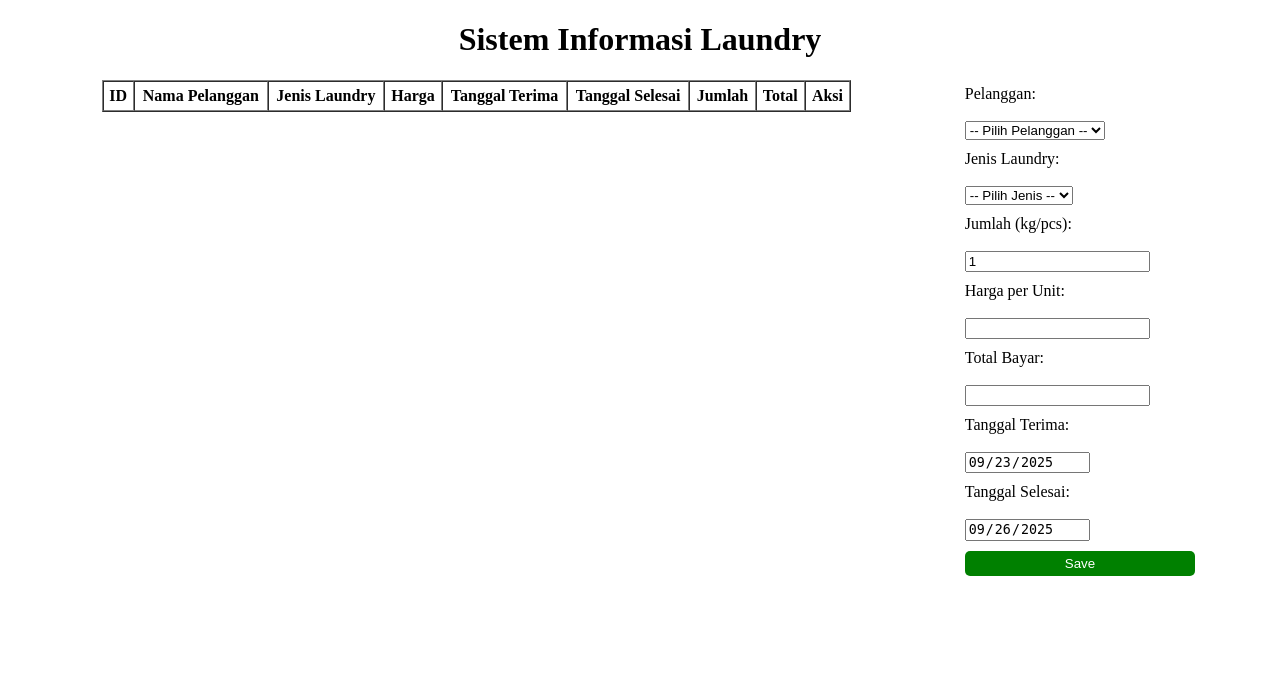
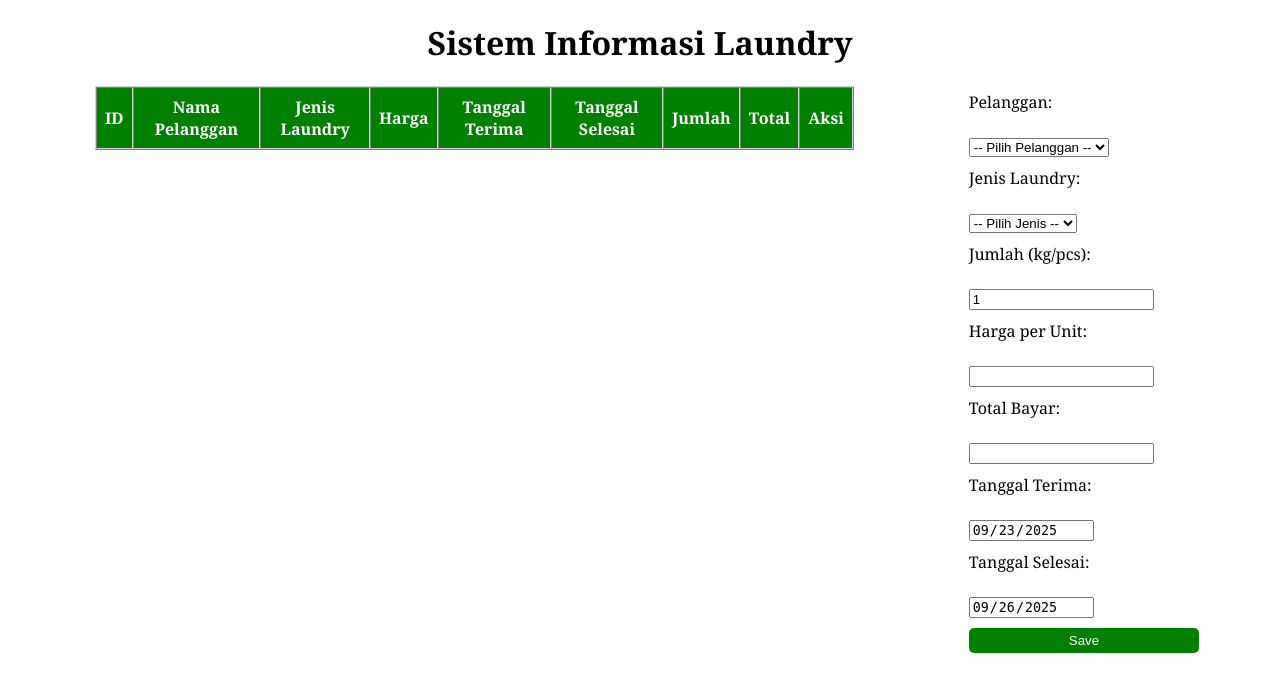
Before and after one commit to hawatrilias/Sistem-Informasi-Laundry, a PHP site: page / in a window 1280 px wide. Shown: the top 692 px of the page. Run offline with PHP 8.4, Linux system fonts and the light colour scheme; data comes from the database, SQL or seed files in the repository; lists and menus that the app fills with data are empty.

Commit message:
Add files via upload

```diff
--- a/laundry/index.php
+++ b/laundry/index.php
@@ -79,6 +79,7 @@ if (isset($_GET['edit'])) {
 <head>
     <title>Sistem Laundry</title>
     <style>
+        body{margin: 0; padding: 0; font-family: cambria;}
         .container{display: grid; grid-template-columns: 3fr 1fr; gap: 15px;}
         .form-group{padding: 5px;}
         form{padding: 0; margin: 0;}
@@ -87,6 +88,9 @@ if (isset($_GET['edit'])) {
         .edit{color: #fff; border-style: none; padding: 5px 15px;}
         .edit{background-color: gray; padding: 5px 15px; border-radius: 5px;}
         a .edit{text-decoration: none;}
+        table{border-color: lightgray;}
+        th{background-color: green; color: #fff;}
+
     </style>
 
 </head>
@@ -94,7 +98,7 @@ if (isset($_GET['edit'])) {
     <h1 align="center">Sistem Informasi Laundry</h1>
     <div class="container">
         <section>
-            <table border="1" cellpadding="5" cellspacing="0" width="80%" align="center">
+            <table border="1" cellpadding="8" cellspacing="0" width="80%" align="center">
                 <tr>
                     <th>ID</th>
                     <th>Nama Pelanggan</th>
```
